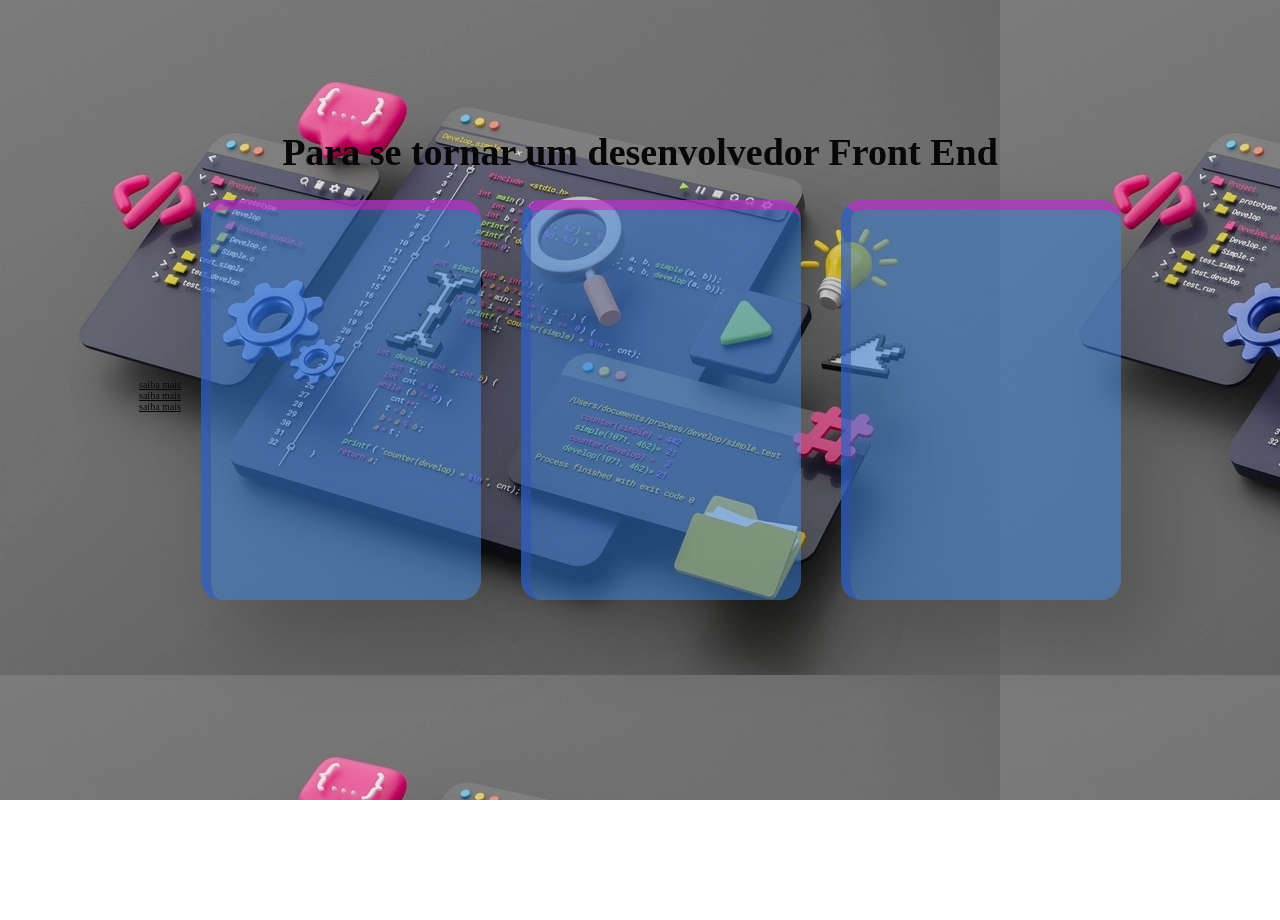
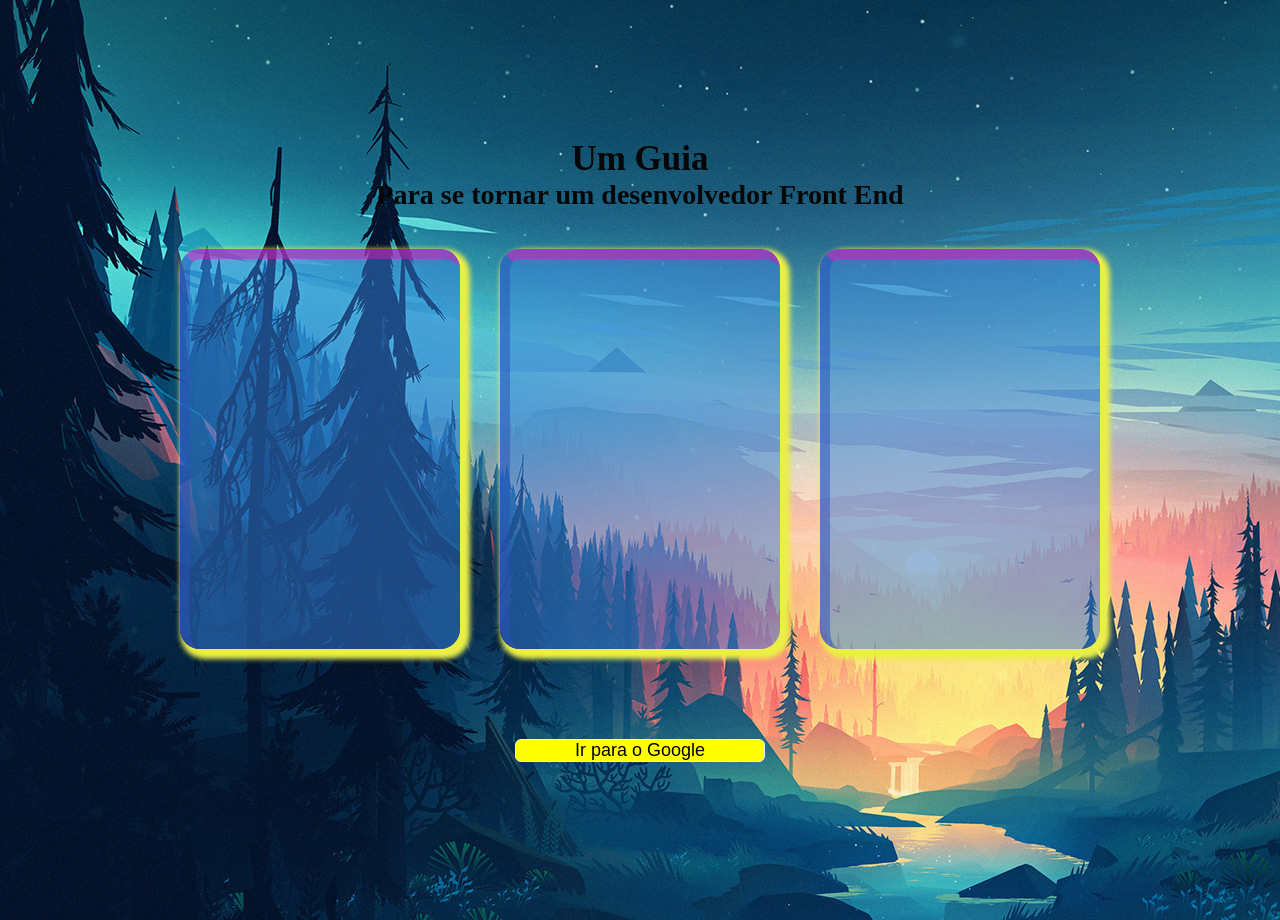
Before and after one commit to maxxmiliano/anima-es-html-css-Js, a plain HTML site: page index.html in a window 1280 px wide. Before the commit the page ends 800 px from the top, so only its background shows below. Drawn offline with Linux system fonts and the light colour scheme.

Commit message:
projeto atualizado usando mais tags no css

```diff
--- a/index.html
+++ b/index.html
@@ -10,15 +10,10 @@
 </head>
 <body>
 
+  <div class="container">
+      <h1>Para se tornar um desenvolvedor Front End</h1>
+      <h4>Um Guia</h4>
 
-
-    <div class="container">
-      <h1>Para se tornar um desenvolvedor Front End</h1>
-          <div class="links">
-             <a href="">saiba mais</a>
-             <a href="">saiba mais</a>
-             <a href="">saiba mais</a>
-          </div>
         <div class="cards">
 
           <div class="content">
@@ -56,7 +51,10 @@
             </div>
           </div>
 
-    </div>
+            <div class="bt">
+             <a href="https://Googles.com.br"><button>Ir para o Google</button></a>
+            </div>
+  </div>
 
     <script type="text/javascript" src="vanilla-tilt.js"></script>
     <script>
--- a/src/stylo.css
+++ b/src/stylo.css
@@ -5,19 +5,28 @@
     font-size: 'Segoe UI',tahoma,Geneva,verdana,sans-serif;
 }
 
+
 body {
 
     display: flex;
     justify-content: center;
     align-items: center;
+    margin: 60px;
     min-height: 100vh;
-    background: url(img/alura.webp);
+    background: url(img/img0.jfif);
+
+}
+.container h4 {
+    color: rgb(7, 7, 7);
+    position: absolute;
+    top: -90px;
+    font-size: 35px;
 }
 .container h1{
     color: rgb(7, 7, 7);
     position: absolute;
     top: -50px;
-    font-size: 38px;
+    font-size: 28px;
 }
 
 .container{
@@ -35,7 +44,7 @@ body {
     width: 280px;
     height: 400px;
     margin: 20px;
-    box-shadow: 35px 35px 80px rgba(0,0,0,0.20);
+    box-shadow: 5px 5px 5px 5px rgb(234, 239, 72);;
     border-radius: 20px;
     background: rgba(54, 128, 220, 0.5);
     overflow: hidden;
@@ -83,12 +92,20 @@ body {
     font-size: 30px;
 
 }
-.links a{
-    color: rgb(7, 7, 7);
+
+ button  {
+    cursor: pointer;
+    width: 250px;
+    text-align: center;
+    border: 1px solid #eee;
+    border-radius: 6px;
+    font-size: 18px;
     position: relative;
-    bottom: 5px; ;
-    font-size: 10px;
-    display: flex;
-    justify-content: center;
-    align-items: center;
+    top: 70px;
+    right: 0;
+    display: inline-block;
+    left: 50%;
+    transform: translate(-50%);
+    background: yellow
+
 }
```
Also changed, not shown: src/img/alura.webp (deleted), src/img/front-end.jpg (deleted), src/img/img.jpg (deleted), src/img/img0.jfif (added), src/img/img1.jpg (deleted), src/img/n2.jpg (deleted).
